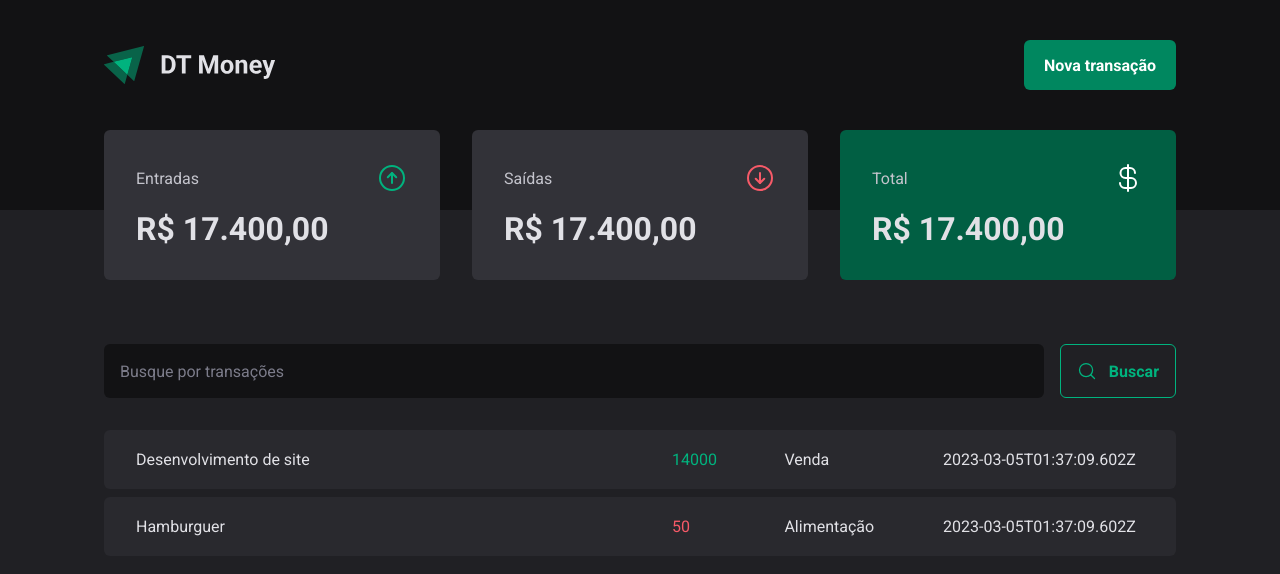
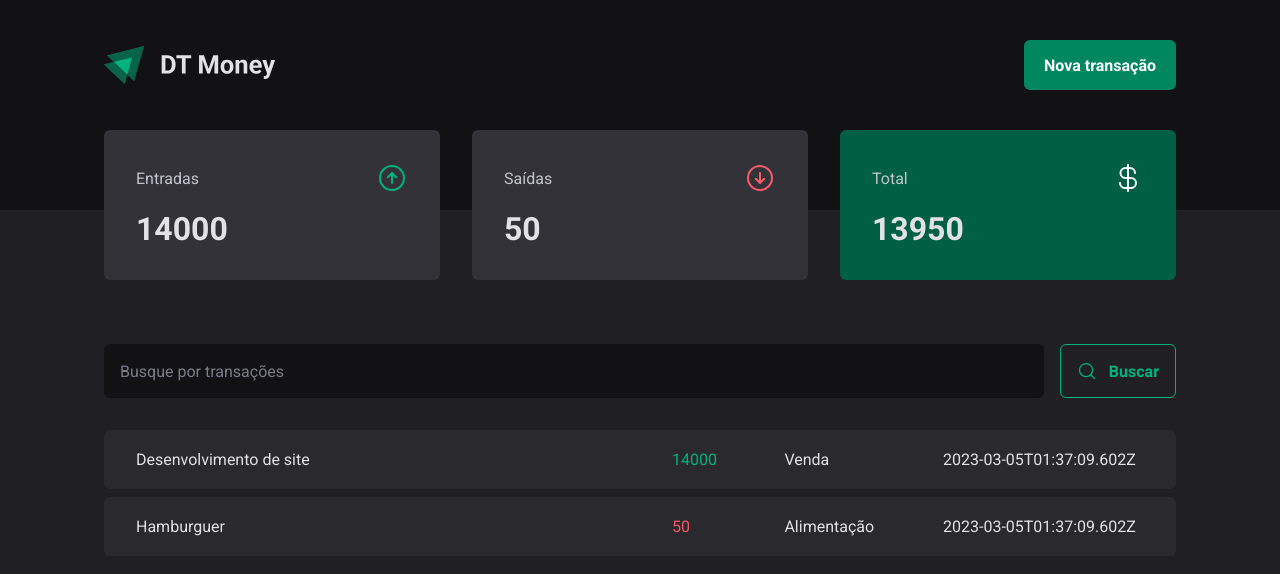
Before and after one commit to lucascnascimento/aula-03-dt-money, a React (Vite) app: page / in a window 1280 px wide. Shown: the top 574 px of the page. Built offline with nearby package versions, Linux system fonts and the light colour scheme; data requests are answered from the project's data file.

Commit message:
feat: add summary values

```diff
--- a/src/components/Summary/index.tsx
+++ b/src/components/Summary/index.tsx
@@ -5,6 +5,25 @@
 
 export function Summary() {
   const { transactions } = useContext(TransactionsContext);
+
+  const { income, outcome, total } = transactions.reduce(
+    (acc, transaction) => {
+      if (transaction.type === "income") {
+        acc.income += transaction.price;
+        acc.total += transaction.price;
+      } else {
+        acc.outcome += transaction.price;
+        acc.total -= transaction.price;
+      }
+
+      return acc;
+    },
+    {
+      income: 0,
+      outcome: 0,
+      total: 0,
+    }
+  );
 
   return (
     <SummaryContainer>
@@ -14,7 +33,7 @@
           <ArrowCircleUp size={32} color="#00b37e" />
         </header>
 
-        <strong>R$ 17.400,00</strong>
+        <strong>{income}</strong>
       </SummaryCard>
 
       <SummaryCard>
@@ -23,7 +42,7 @@
           <ArrowCircleDown size={32} color="#f75a68" />
         </header>
 
-        <strong>R$ 17.400,00</strong>
+        <strong>{outcome}</strong>
       </SummaryCard>
 
       <SummaryCard variant="green">
@@ -32,7 +51,7 @@
           <CurrencyDollar size={32} color="#fff" />
         </header>
 
-        <strong>R$ 17.400,00</strong>
+        <strong>{total}</strong>
       </SummaryCard>
     </SummaryContainer>
   );
```
